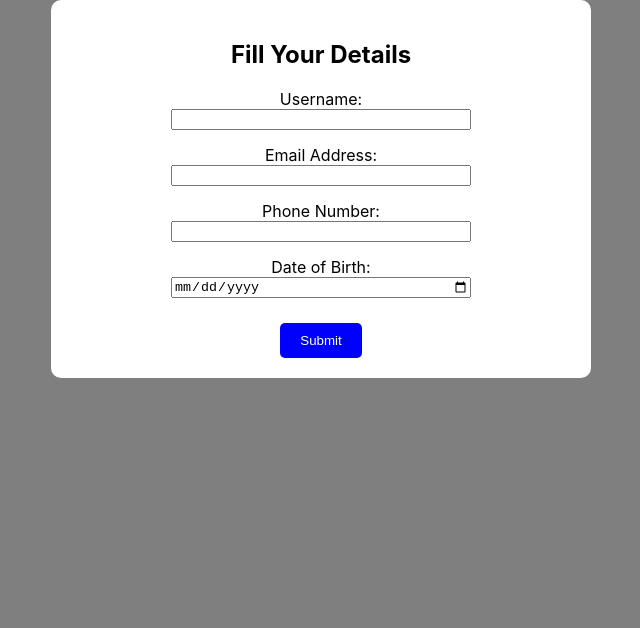
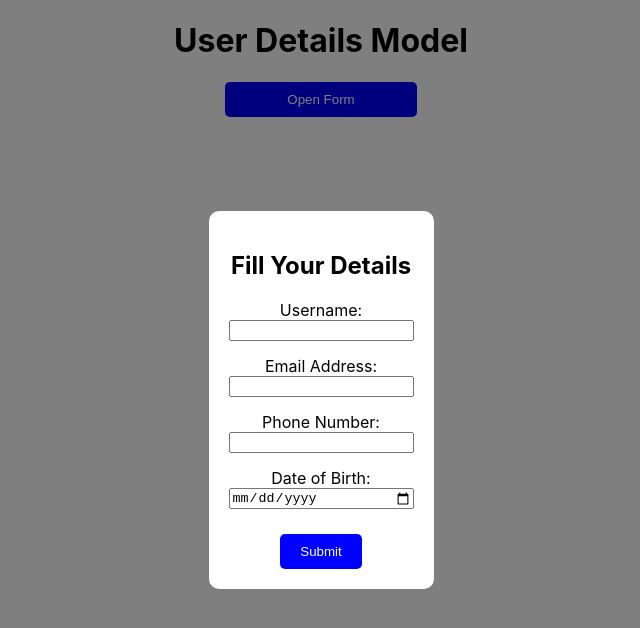
Before and after one commit to Chaitu328/react-app-INTV3, a React (Create React App) app: page / in a window 1280 px wide. Both pictures are taken after a click on the button "Open Form". Shown: the top 628 px of the page, without its empty margins (319-959 px from the left). Built offline with nearby package versions, Linux system fonts and the light colour scheme.

Commit message:
Xmodel commits are done

```diff
--- a/src/components/Xmodel/Xmodel.jsx
+++ b/src/components/Xmodel/Xmodel.jsx
@@ -1,5 +1,5 @@
 import React, { useState } from 'react';
-import styles from './Xmodel.module.css'; // Import the CSS module
+import styles from './Xmodel.module.css';
 
 function Model() {
     const [isModalOpen, setIsModalOpen] = useState(false);
@@ -54,39 +54,41 @@ function Model() {
             </div>
 
             {/* Modal Section */}
-            <div className={styles['modal']} style={{ display: isModalOpen ? 'block' : 'none' }} onClick={closeModal}>
+            {isModalOpen && (
+                <div className={styles.modal} onClick={closeModal}>
                     <div
-                    className={styles['modal-content']}
+                        className={styles.modalContent}
                         onClick={(e) => e.stopPropagation()} // Prevent modal from closing when clicking inside content
                     >
                         <h2>Fill Your Details</h2>
                         <form onSubmit={validateForm} style={{ display: 'flex', flexDirection: 'column', alignItems: 'center', marginTop: '20px' }}>
-                        <div className={styles['form-item']}>
+                            <div className={styles.formItem}>
                                 <label htmlFor="username">Username:</label>
                                 <input type="text" name="username" id="username" />
                             </div>
 
-                        <div className={styles['form-item']}>
+                            <div className={styles.formItem}>
                                 <label htmlFor="email">Email Address:</label>
                                 <input type="email" name="email" id="email" />
                             </div>
 
-                        <div className={styles['form-item']}>
+                            <div className={styles.formItem}>
                                 <label htmlFor="phone">Phone Number:</label>
                                 <input type="text" name="phone" id="phone" />
                             </div>
 
-                        <div className={styles['form-item']}>
+                            <div className={styles.formItem}>
                                 <label htmlFor="dob">Date of Birth:</label>
                                 <input type="date" name="dob" id="dob" />
                             </div>
 
-                        <button type="submit" className={styles['submit-button']}>
+                            <button type="submit" className={styles.submitButton}>
                                 Submit
                             </button>
                         </form>
                     </div>
                 </div>
+            )}
         </div>
     );
 }
--- a/src/components/Xmodel/Xmodel.module.css
+++ b/src/components/Xmodel/Xmodel.module.css
@@ -14,7 +14,7 @@
 }
 
 /* Modal container */
-.modal{
+.modal {
     display: block; /* The modal is hidden by default; controlled via inline styles */
     position: fixed;
     z-index: 1;
@@ -25,10 +25,14 @@
     background-color: rgba(0, 0, 0, 0.5);
     justify-content: center;
     align-items: center;
+    /* Flex styling for centering */
+    display: flex;
+    align-items: center;
+    justify-content: center;
 }
 
 /* Modal content */
-.modal-content {
+.modalContent {
     background-color: #fff;
     padding: 20px;
     border-radius: 10px;
@@ -38,7 +42,7 @@
 }
 
 /* Form item styling */
-.form-item {
+.formItem {
     display: flex;
     flex-direction: column;
     margin-bottom: 15px;
@@ -47,7 +51,7 @@
 }
 
 /* Submit button */
-.submit-button {
+.submitButton {
     margin-top: 10px;
     background-color: blue;
     color: white;
```
Lines whose indentation alone changed are shown as unchanged.
